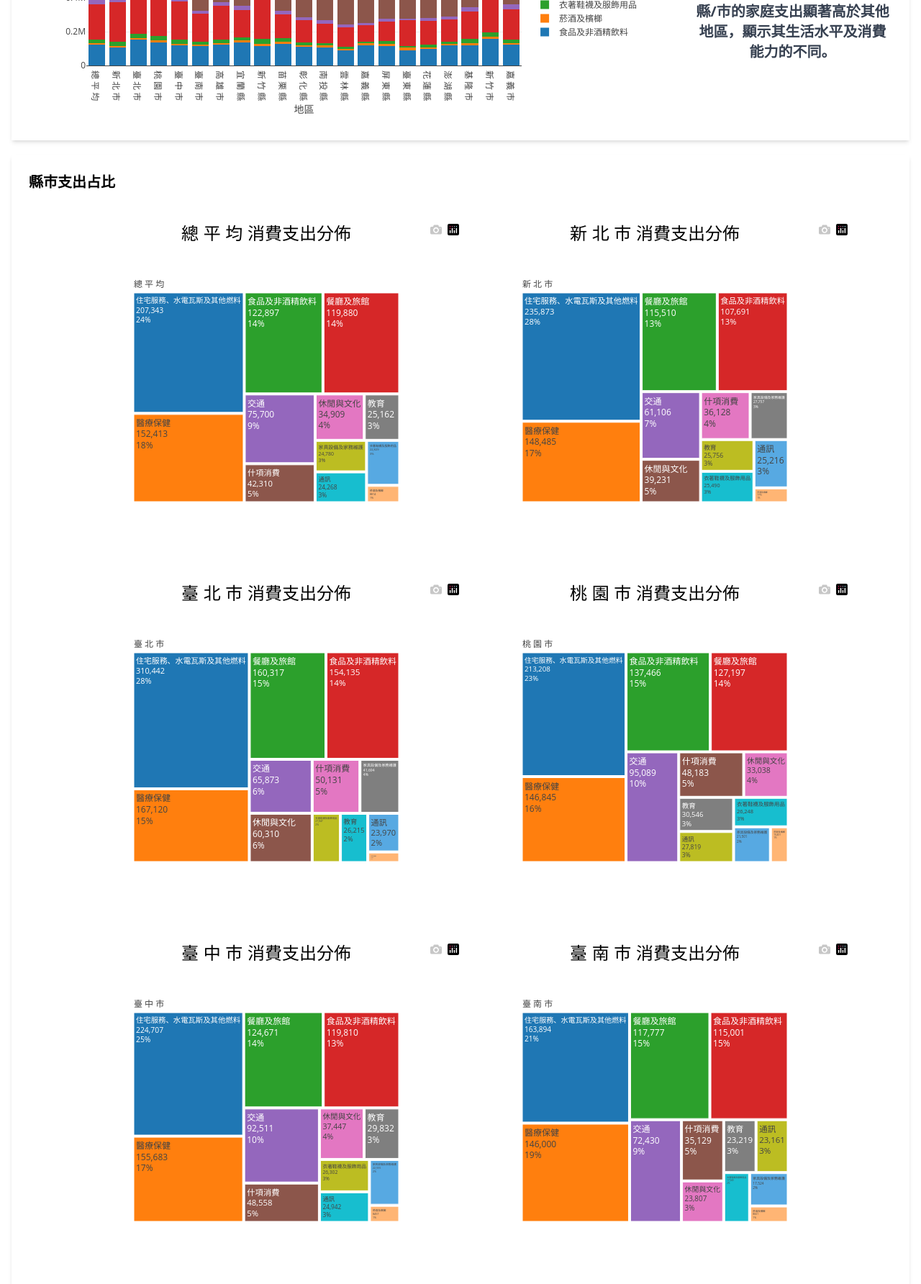
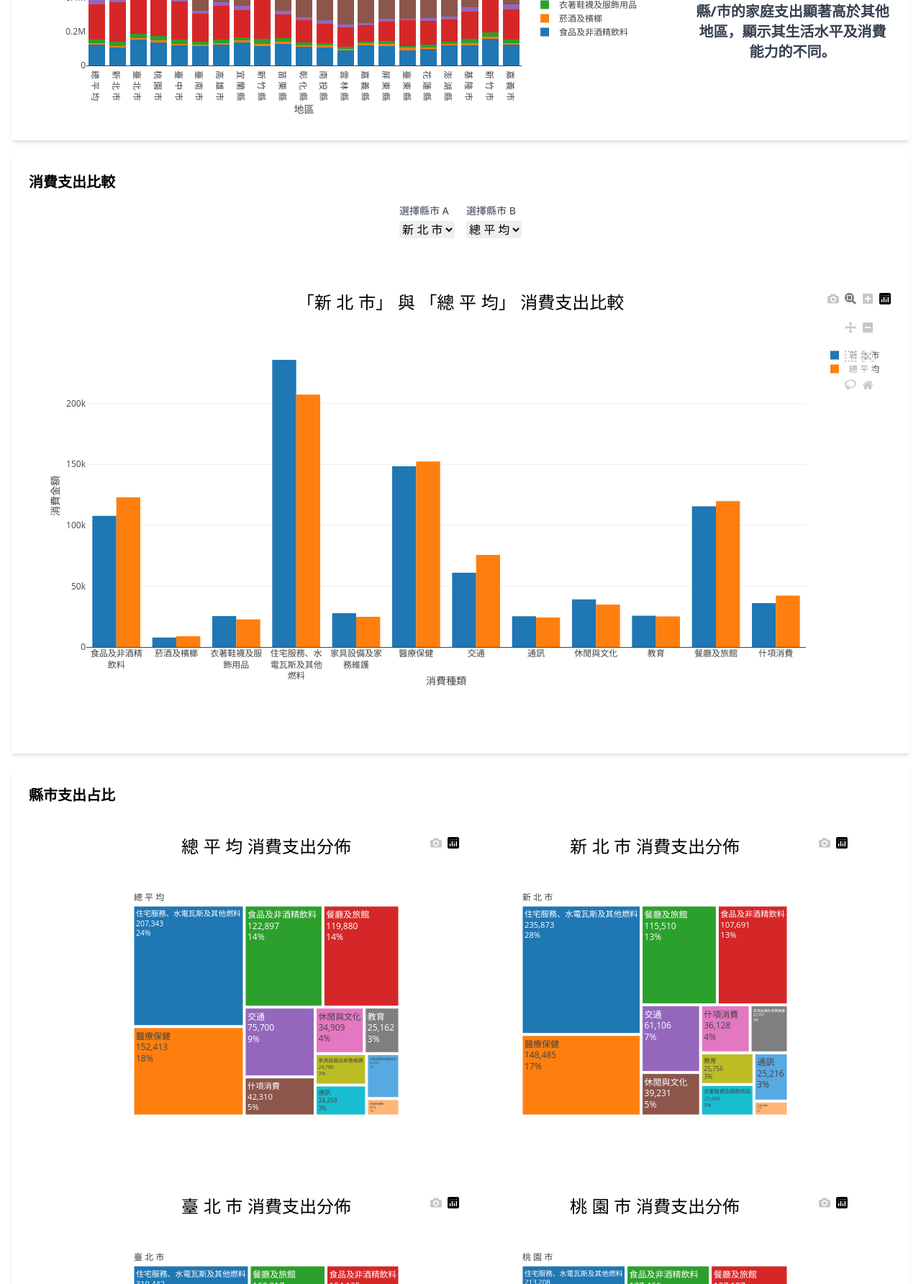
Before and after one commit to ATREE01/data-visualizaion, a Flask app: page /expense-analyze/ in a window 1280 px wide. Shown: the part 447-2231 px from the top of the page at 72% size. Run offline with Flask 3, Linux system fonts and the light colour scheme; some libraries are stand-ins or nearby versions.

Commit message:
Add dynamic dropdown options for expense-analyze page
Add dropdown options for region comparison

```diff
--- a/static/js/expense-analyze.js
+++ b/static/js/expense-analyze.js
@@ -1,18 +1,48 @@
 const expenseHistogramChart = document.getElementById('expense-histogram-chart');
 const expenseData = JSON.parse(document.getElementById('expenseData').value);
+const regionList = expenseData.map(item => item['地區']);
+const compareSelect1 = document.getElementById('compareSelect1');
+const compareSelect2 = document.getElementById('compareSelect2');
+const categories = [
+    "食品及非酒精飲料", '菸酒及檳榔', '衣著鞋襪及服飾用品', '住宅服務、水電瓦斯及其他燃料',
+    '家具設備及家務維護', '醫療保健', '交通', '通訊', '休閒與文化',
+    '教育', '餐廳及旅館', '什項消費'
+];
+const data = [];
+
+// 動態產生 <option> 標籤，放入 compareSelect1 和 compareSelect2
+regionList.forEach(region => {
+    const option1 = document.createElement('option');
+    option1.value = region;
+    option1.text = region;
+    compareSelect1.appendChild(option1);
+
+    const option2 = document.createElement('option');
+    option2.value = region;
+    option2.text = region;
+    compareSelect2.appendChild(option2);
+});
+
+// 預設先選第一個、第二個
+compareSelect1.selectedIndex = 1;
+compareSelect2.selectedIndex = 0;
+
+// 一開始頁面載入時，就先繪製一次
+drawCompareChart(compareSelect1.value, compareSelect2.value);
+
+// 當使用者改變下拉選單選擇時，呼叫 drawCompareChart
+compareSelect1.addEventListener('change', () => {
+    drawCompareChart(compareSelect1.value, compareSelect2.value);
+});
+compareSelect2.addEventListener('change', () => {
+    drawCompareChart(compareSelect1.value, compareSelect2.value);
+});
 
 function unpack(rows, key) {
     return rows.map(function (row) {
         return row[key];
     });
 }
-
-const data = [];
-const categories = [
-    "食品及非酒精飲料", '菸酒及檳榔', '衣著鞋襪及服飾用品', '住宅服務、水電瓦斯及其他燃料',
-    '家具設備及家務維護', '醫療保健', '交通', '通訊', '休閒與文化',
-    '教育', '餐廳及旅館', '什項消費'
-];
 
 categories.forEach(category => {
     data.push({
@@ -69,3 +99,57 @@ Object.values(expenseData).forEach(regionData => {
 
     Plotly.newPlot(regionDiv.id, treemapData, treemapLayout);
 });
+
+function drawCompareChart(regionA, regionB) {
+    // 從 expenseData 中找出符合的資料
+    const dataA = expenseData.find(d => d['地區'] === regionA);
+    const dataB = expenseData.find(d => d['地區'] === regionB);
+
+    if (!dataA || !dataB) {
+        console.log('找不到地區資料，無法繪圖');
+        return;
+    }
+
+	const categoriesWithLineBreaks = categories.map(c => c.replace(/(.{6})/g, '$1<br>'));
+
+    // 左邊 (A 縣市) 的圖表
+    const traceA = {
+        x: categoriesWithLineBreaks,
+        y: categories.map(c => dataA[c]),
+        name: regionA,
+        type: 'bar'
+    };
+
+    // 右邊 (B 縣市) 的圖表
+    const traceB = {
+        x: categoriesWithLineBreaks,
+        y: categories.map(c => dataB[c]),
+        name: regionB,
+        type: 'bar'
+    };
+
+    const layout = {
+        title: {
+            text: `「${regionA}」 與 「${regionB}」 消費支出比較`,
+            font: {
+                family: 'Arial, sans-serif',
+                size: 24,
+                color: '#000'
+            }
+        },
+		barmode: 'group',
+        xaxis: {
+            title: '消費種類',
+            tickangle: 0, // X 軸文字水平顯示
+			automargin: true
+        },
+        yaxis: {
+            title: '消費金額',
+            automargin: true // 自動調整邊距
+        },
+        width: 1200, // 整個圖表寬度
+        height: 600 // 整個圖表高度
+    };
+
+    Plotly.newPlot('compare-chart', [traceA, traceB], layout);
+}
--- a/templates/expense-analyze.html
+++ b/templates/expense-analyze.html
@@ -23,6 +23,31 @@
                 </p>
             </div>
         </div>
+		<div class="bg-white p-6 shadow-md my-5">
+			<h2 class="text-xl font-semibold mb-4">消費支出比較</h2>
+
+			<!-- 選單區域，橫向排列 + 置中 -->
+			<div class="flex justify-center space-x-4 mb-6">
+				<div>
+					<label for="compareSelect1" class="block mb-1 text-sm font-medium text-gray-700">選擇縣市 A</label>
+					<select id="compareSelect1" class="block w-full rounded border-gray-300 focus:border-indigo-500 focus:ring-indigo-500">
+						<!-- 選項們 -->
+					</select>
+				</div>
+				<div>
+					<label for="compareSelect2" class="block mb-1 text-sm font-medium text-gray-700">選擇縣市 B</label>
+					<select id="compareSelect2" class="block w-full rounded border-gray-300 focus:border-indigo-500 focus:ring-indigo-500">
+						<!-- 選項們 -->
+					</select>
+				</div>
+			</div>
+
+			<div class="bg-white p-6 my-5 flex justify-center">
+				<div id="compare-chart" class="mx-auto">
+					<!-- 這裡放圖表內容 -->
+				</div>
+			</div>
+		</div>
         <div class="bg-white p-6 shadow-md my-5">
             <h2 class="text-xl font-semibold mb-4">縣市支出占比</h2>
             <div class='flex flex-wrap justify-center' id="treemap"></div>
```
